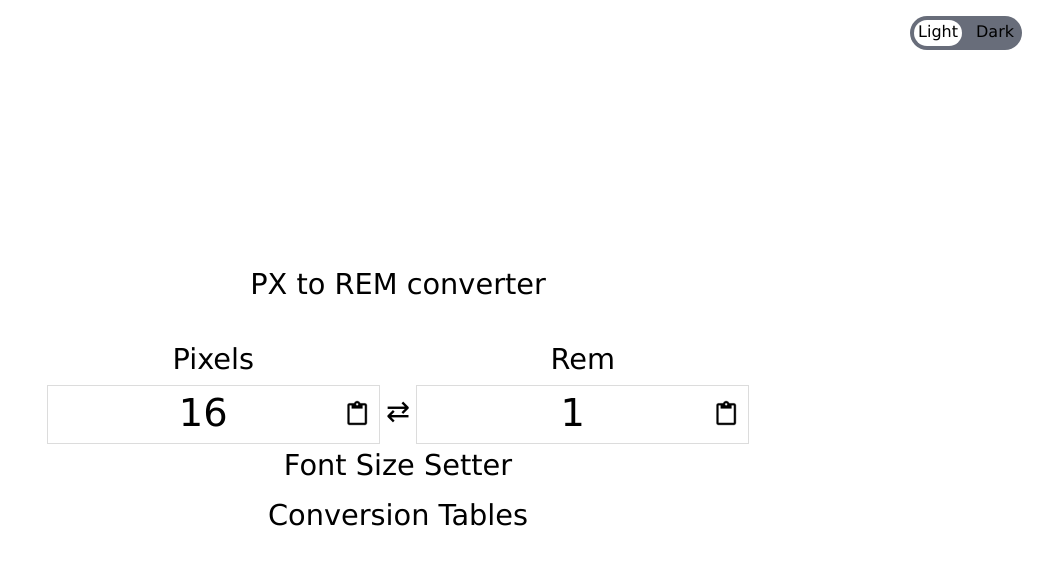
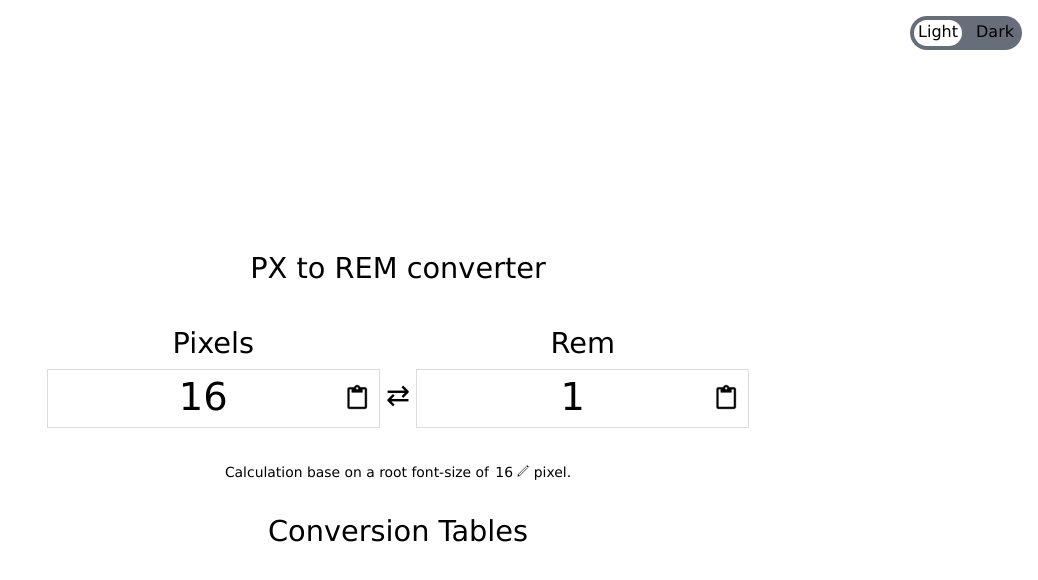
Before and after one commit to ExcitedDeveloper/pxtorem, a React (Vite) app: page / in a window 1280 px wide. Shown: the top 580 px of the page, without its empty margins (242-1280 px from the left). Built offline with nearby package versions, Linux system fonts and the light colour scheme.

Commit message:
Start on root font size

```diff
--- a/src/App.css
+++ b/src/App.css
@@ -9,6 +9,14 @@
   justify-content: center;
   align-items: center;
   font-size: 1.8rem;
-  font-family: "Lucida Grande", Verdana, Helvetica, sans-serif;
+  font-family: 'Lucida Grande', Verdana, Helvetica, sans-serif;
   min-width: 23.81rem;
 }
+
+.invert-0 {
+  filter: invert(0%);
+}
+
+.invert-100 {
+  filter: invert(100%);
+}
--- a/src/components/ClipboardImage/ClipboardImage.css
+++ b/src/components/ClipboardImage/ClipboardImage.css
@@ -8,11 +8,3 @@
   background: transparent;
   border: none;
 }
-
-.ci-invert-0 {
-  filter: invert(0%);
-}
-
-.ci-invert-100 {
-  filter: invert(100%);
-}
--- a/src/components/ClipboardImage/ClipboardImage.tsx
+++ b/src/components/ClipboardImage/ClipboardImage.tsx
@@ -7,6 +7,7 @@ import {
 import { WhichSide } from '../../util'
 import { useTheme } from '../../contexts/Theme/Theme.context'
 import { ThemeType } from '../../contexts/Theme/Theme.model'
+import '../../App.css'
 import './ClipboardImage.css'
 
 export type ClipboardImageProps = {
@@ -25,11 +26,11 @@ const ClipboardImage = ({ side, inputRef }: ClipboardImageProps) => {
   // icon look correct for the current theme.
   useEffect(() => {
     if (themeType === ThemeType.Light) {
-      imgRef.current?.classList.remove('ci-invert-100')
-      imgRef.current?.classList.add('ci-invert-0')
+      imgRef.current?.classList.remove('invert-100')
+      imgRef.current?.classList.add('invert-0')
     } else {
-      imgRef.current?.classList.remove('ci-invert-0')
-      imgRef.current?.classList.add('ci-invert-100')
+      imgRef.current?.classList.remove('invert-0')
+      imgRef.current?.classList.add('invert-100')
     }
   }, [themeType])
 
--- a/src/components/ConverterControls/ConverterControls.css
+++ b/src/components/ConverterControls/ConverterControls.css
@@ -34,6 +34,10 @@
   position: relative;
 }
 
+.cc-toggle-button {
+  flex: 1;
+}
+
 @media screen and (max-width: 895px) {
   .converter-controls {
     flex-direction: column;
--- a/src/components/ConverterControls/ConverterControls.tsx
+++ b/src/components/ConverterControls/ConverterControls.tsx
@@ -49,7 +49,11 @@ const ConverterControls = () => {
         </div>
       </label>
       <div className="cc-toggle">
-        <button type="button" onClick={toggleDirection}>
+        <button
+          className="cc-toggle-button"
+          type="button"
+          onClick={toggleDirection}
+        >
           ⇄
         </button>
       </div>
--- a/src/components/FontSizeSetter/FontSizeSetter.css
+++ b/src/components/FontSizeSetter/FontSizeSetter.css
@@ -1,3 +1,37 @@
-.font-size-setter {
+.fs-setter {
   height: 3.125rem;
+  font-size: 0.87rem;
+  margin-top: 2rem;
 }
+
+.fs-input {
+  padding: 0;
+  width: 1.5rem;
+}
+
+.fs-input:not(:focus) {
+  color: inherit;
+  background-color: transparent;
+  border-color: transparent;
+  -webkit-appearance: none;
+}
+
+.fs-input:focus + .fs-pencil {
+  display: none;
+}
+
+.fs-inline-setting:not(:focus-within)::after {
+  display: inline-block;
+  width: 1rem;
+  height: 0.75rem;
+  margin-left: -1rem;
+  content: '';
+  /* background-image: url('pencil.png'); */
+  background-size: contain;
+  background-repeat: no-repeat;
+  cursor: pointer;
+}
+
+.fs-pencil {
+  display: inline-block;
+}
--- a/src/components/FontSizeSetter/FontSizeSetter.tsx
+++ b/src/components/FontSizeSetter/FontSizeSetter.tsx
@@ -1,7 +1,59 @@
+import { useRef, useEffect } from 'react'
+import { useTheme } from '../../contexts/Theme/Theme.context'
+import { ThemeType } from '../../contexts/Theme/Theme.model'
+import '../../App.css'
 import './FontSizeSetter.css'
 
 const FontSizeSetter = () => {
-  return <div className="font-size-setter">Font Size Setter</div>
+  const inputRef = useRef<HTMLInputElement>(null)
+  const imgRef = useRef<HTMLImageElement>(null)
+  const { themeType } = useTheme()
+
+  // Have one clipboard icon which doesn't display
+  // correctly for both light and dark modes.
+  // Use classes that do a filter: invert to make
+  // icon look correct for the current theme.
+  useEffect(() => {
+    if (themeType === ThemeType.Light) {
+      imgRef.current?.classList.remove('invert-100')
+      imgRef.current?.classList.add('invert-0')
+    } else {
+      imgRef.current?.classList.remove('invert-0')
+      imgRef.current?.classList.add('invert-100')
+    }
+  }, [themeType])
+
+  return (
+    <div className="fs-setter">
+      <label htmlFor="rootFontSize">
+        Calculation base on a root font-size of{' '}
+        <span
+          role="textbox"
+          tabIndex={-1}
+          className="fs-inline-setting"
+          onKeyDown={() => inputRef.current?.focus()}
+          onClick={() => inputRef.current?.focus()}
+        >
+          <input
+            ref={inputRef}
+            id="rootFontSize"
+            type="number"
+            className="fs-input"
+            min="0"
+            step="0.001"
+            defaultValue={16}
+          />
+          <img
+            className="fs-pencil"
+            src="pencil.png"
+            ref={imgRef}
+            alt="Copy to clipboard"
+          />
+        </span>{' '}
+        pixel.
+      </label>
+    </div>
+  )
 }
 
 export default FontSizeSetter
```
Also changed, not shown: public/pencil.png (added).
